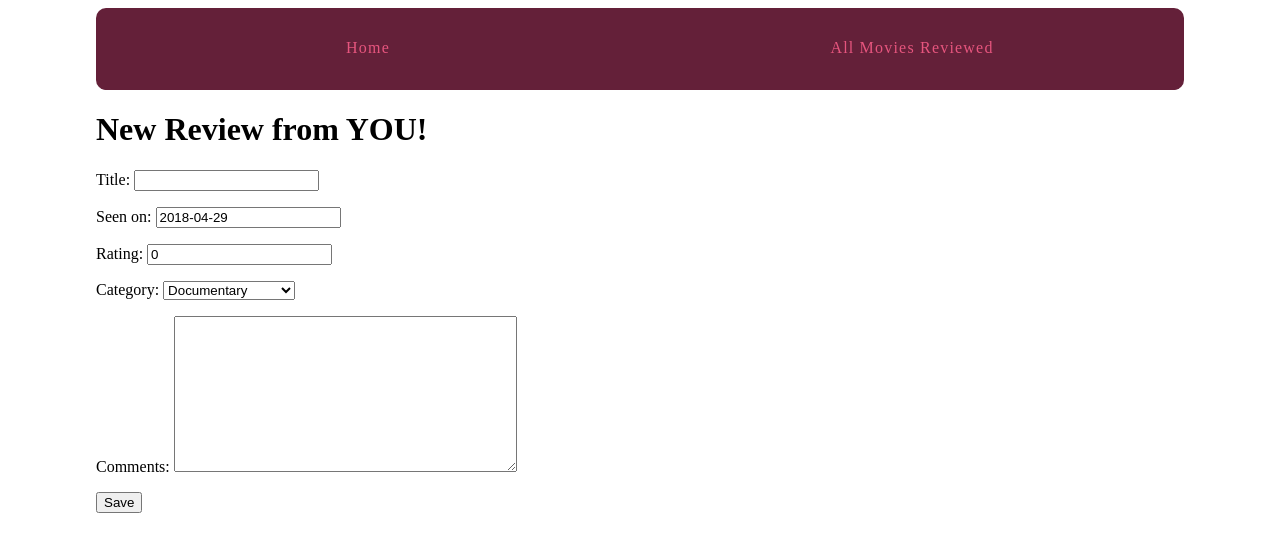
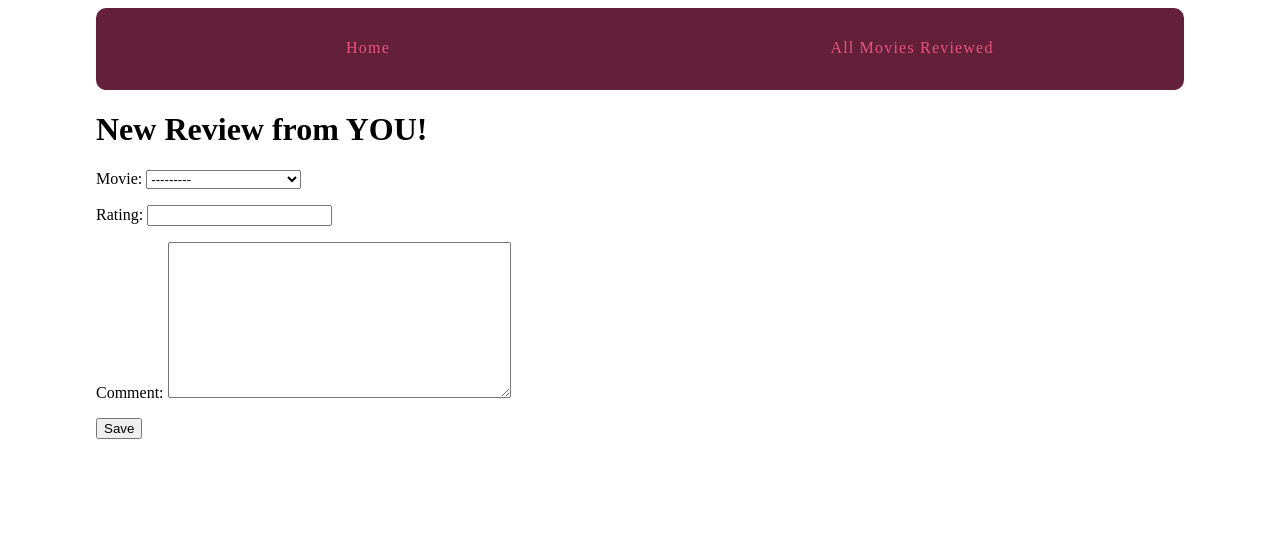
Before and after one commit to JasonOnes/Improb-Astros, a Django app: a page that uses templates/base.html in a window 1280 px wide. Shown: the top 552 px of the page. Run offline with Django 3.2, Linux system fonts and the light colour scheme; data comes from the database, SQL or seed files in the repository.

Commit message:
new models, review form not there yet

```diff
--- a/movies/forms.py
+++ b/movies/forms.py
@@ -1,9 +1,9 @@
 from django import forms
 
-from .models import Movie, User
+from .models import Movie, User, Review
 
-class MovieForm(forms.ModelForm):
+class ReviewForm(forms.ModelForm):
 
     class Meta:
-        model = Movie
-        fields = ('title', 'seen_on', 'rating', 'category', 'comments')
+        model = Review
+        fields = ('movie', 'rating', 'comment')
--- a/movies/models.py
+++ b/movies/models.py
@@ -1,38 +1,61 @@
 from django.db import models
 from datetime import date
-from django.contrib.auth.models import UserManager # django default manager, since no custom user fields
+
+from django.contrib.postgres.fields import ArrayField
+from django.contrib.auth.models import UserManager  # django default manager, since no custom user fields
+
 
 class User(models.Model):
-    name =  models.CharField(max_length=200)
+    # id
+    name = models.CharField(max_length=200)
     email = models.EmailField()
-    #maybe a friends many-to-many column
+    # TODO look inManyToManyField
+    followed_users = ArrayField(models.IntegerField(), null=True)
+    friends_list = ArrayField(models.IntegerField(), null=True)
+    movies_wanting_to_see = ArrayField(models.IntegerField(), null=True)
 
     def __str__(self):
         return self.name
 
-
+    def getMoviesReviewed():
+        pass
 
 
 class Movie(models.Model):
     MOVIE_CATEGORIES = (
-    ('C', 'Comedy'),
-    ('D', 'Documentary'),
-    ('H', 'Horror'),
-    ('RC', 'Romantic Comedy'),
-    ('SF', 'Sci-Fi'),
-    ('D', 'Drama'),
-    ('Cl', 'Classic'),
-    ('CC', 'Cult Classic'),
+        ('C', 'Comedy'),
+        ('D', 'Documentary'),
+        ('H', 'Horror'),
+        ('RC', 'Romantic Comedy'),
+        ('SF', 'Sci-Fi'),
+        ('D', 'Drama'),
+        ('Cl', 'Classic'),
+        ('CC', 'Cult Classic'),
     )
 
     added = models.DateTimeField(auto_now_add=True)
     title = models.CharField(max_length=200)
-    seen_on = models.DateField(default=date.today)
-    #change below so that rating = "R, PG, G, XXX, etc."
-    rating = models.PositiveSmallIntegerField(default=0)
-    category = models.CharField(choices=MOVIE_CATEGORIES, max_length=2, default='D')
-    comments = models.TextField(blank=True, default='')
-    reviewer = models.ForeignKey(User, on_delete=models.CASCADE) #many to one, if user is deleted all movies attributed will also be removed
+    genre = models.CharField(choices=MOVIE_CATEGORIES, max_length=2, default='D')
+
+    rotten_tomatoes_score = models.PositiveSmallIntegerField(null=True)  # TODO max=100)
+    imdb_score = models.PositiveSmallIntegerField(default=0, null=True)
+    imdb_url = models.URLField(null=True)
 
     def __str__(self):
         return self.title
+
+    def getUsersAverageRating(self):
+        pass
+
+
+class Review(models.Model):
+    movie = models.ForeignKey(Movie, on_delete=models.CASCADE)
+    reviewer = models.ForeignKey(User, on_delete=models.CASCADE)
+    rating = models.SmallIntegerField()
+    # different default methods have different meanings for textFields
+    # Nullable if no value db stored as Null, blank=True allows form fields to be blank, and default=""
+    comment = models.TextField(blank=True, default='', max_length=1000)
+    reviewed_on = models.DateField(auto_now_add=True)
+
+    def __str__(self):
+        return "{} was given a {} by {}.".format(self.movie, self.rating, self.reviewer)
--- a/movies/templates/movies/movie_detail.html
+++ b/movies/templates/movies/movie_detail.html
@@ -6,8 +6,8 @@
 {% block content %}
 
 <h1>{{ movie.title }}</h1>
-<p>is a {{ movie.category }} and was given a {{ movie.rating }}</p>
+<p></p>
 <p>Here is what {{ user.name }} had to say about it: </p>
-<p>{{ movie.comments|linebreaks }}</p>
+<p>{{ review.comments|linebreaks }}</p>
 
 {% endblock %}
--- a/movies/templates/movies/movie_list.html
+++ b/movies/templates/movies/movie_list.html
@@ -28,7 +28,7 @@
  </ul>
  {% endfor %}
   -->
-
+{% if movies %}
 {% for movie in movies %}
 <div class="card">
 
@@ -38,4 +38,7 @@
     </div>
 </div>
 {% endfor %}
+    {% else %}
+    <h1>No movies reviewed yet, get to work you!</h1>
+    {%  endif %}
  {% endblock %}
--- a/movies/views.py
+++ b/movies/views.py
@@ -3,7 +3,7 @@
 from datetime import date
 
 from .models import Movie, User
-from .forms import MovieForm
+from .forms import ReviewForm
 # Create your views here.
 
 #below placed in improbable views
@@ -47,16 +47,16 @@
     return render(request, 'movies/movie_detail.html', {'movie':movie, 'user':user})
 
 
-def movie_review(request):#, pk):
+def movie_review(request):#, movie_pk, user_pk):
     ''' form to submit a movie review, pk should be User.pk '''
     if request.method == "POST":
-        form = MovieForm(request.POST)
+        form = ReviewForm(request.POST)
         if form.is_valid():
-            movie = form.save(commit=False)
-            movie.reviewer = request.user
-            movie.added = date.today()
-            movie.save()
-            return redirect('movie_detail', pk=movie.pk)
+            review = form.save(commit=False)
+            review.reviewer = request.user
+            review.added = date.today()
+            review.save()
+            return redirect('movie_detail', pk=movie_pk)
     else:
-        form = MovieForm()
+        form = ReviewForm()
     return render(request, 'movies/movie_review.html', {'form':  form})
--- a/templates/base.html
+++ b/templates/base.html
@@ -19,6 +19,7 @@
             <nav>
                     <!-- using name of path                -->
                     <a href="{% url 'home' %}">Home</a>
+
                     <a href="{% url 'movies:all_movies' %}">All Movies Reviewed</a>
                     {% if user.is_authenticated %}
                     <a href="{% url 'movies:movie_review' %}">Review a Movie</a>
```
Also changed, not shown: db.sqlite3, movies/migrations/0001_initial.py, movies/migrations/0002_auto_20180401_0941.py (deleted), movies/migrations/0002_auto_20180421_0958.py (added), movies/migrations/0003_auto_20180406_1832.py (deleted), movies/migrations/0004_auto_20180408_0857.py (deleted).
